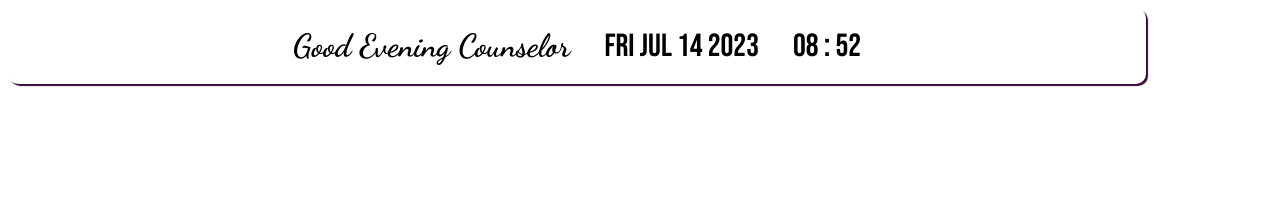
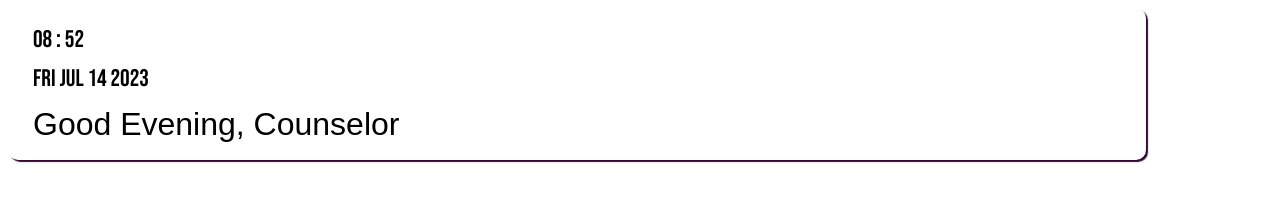
Before and after one commit to VehementFiber20/Greetingnotionwidget2, a plain HTML site: page index.html in a window 1280 px wide. Drawn offline with Linux system fonts and the light colour scheme.

Commit message:
Update index.html

```diff
--- a/index.html
+++ b/index.html
@@ -33,7 +33,7 @@ h1 {
 .table-cell {
     display: table-cell;
     vertical-align: middle;
-    text-align: center;
+    text-align: left;
 }
 
 .card {
@@ -54,13 +54,13 @@ h1 {
 .clock {
     display: inline;
     font-family: 'Bebas Neue', cursive;
-    font-size: 2em;
+    font-size: 1.5em;
 
 }
 
 .time {
     display: inline;
-    min-width: 37px;
+    min-width: 24px;
 }
 
 .colon {
@@ -72,13 +72,13 @@ h1 {
     display: inline;
     min-width: 162px;
     font-family: 'Bebas Neue', cursive;
-    font-size: 2em;
+    font-size: 1.5em;
     padding-right: 30px;
 }
 .greet{
 
     display:inline;
-    font-family: 'Dancing Script', cursive;
+    font-family: 'arial', cursive;
     font-size: 2rem;
      padding-right: 30px;
 }
@@ -92,13 +92,15 @@ h1 {
   <div class="table-cell">
 
     <div class="card">
+        <div class="clock">
+          <div class="time" id="hour"></div>
+          <div class="colon">:</div>
+          <div class="time" id="min"></div>
+        </div><br />
+        <div class="date" id="date"></div><br />
         <div class="greet" id="greet"></div>
-      <div class="date" id="date"></div>
-      <div class="clock">
-        <div class="time" id="hour"></div>
-        <div class="colon">:</div>
-        <div class="time" id="min"></div>
-      </div>
+
+
     </div>
 
   </div>
@@ -124,11 +126,11 @@ else{
 }
 hrs = today.getHours();
 if (hrs < 12)
-        greet = 'Good Morning Counselor';
+        greet = 'Good Morning, Counselor';
     else if (hrs >= 12 && hrs <= 17)
-        greet = 'Good Afternoon Counselor';
+        greet = 'Good Afternoon, Counselor';
     else if (hrs >= 17 && hrs <= 24)
-        greet = 'Good Evening Counselor';
+        greet = 'Good Evening, Counselor';
 // console.log(today.toLocaleTimeString());
 document.getElementById('greet').innerHTML = greet;
 document.getElementById('hour').innerHTML = hour;
```
